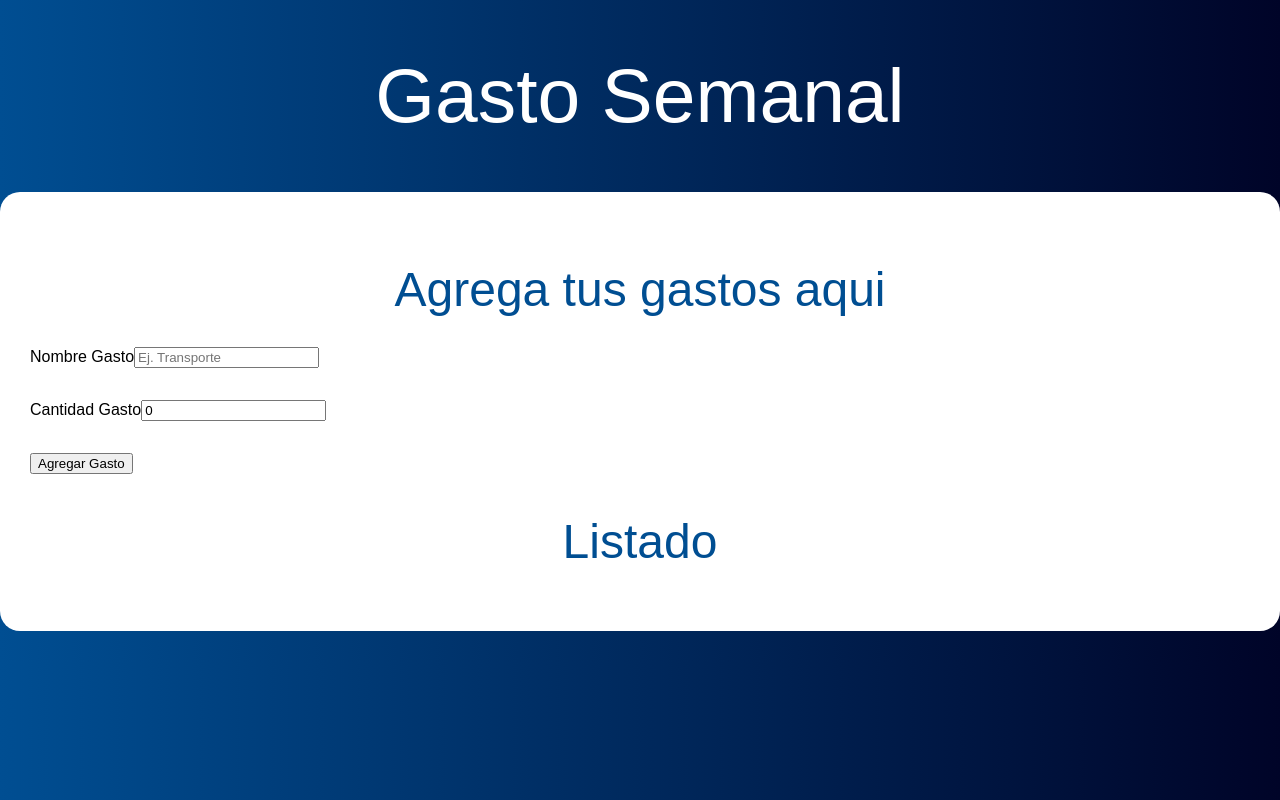
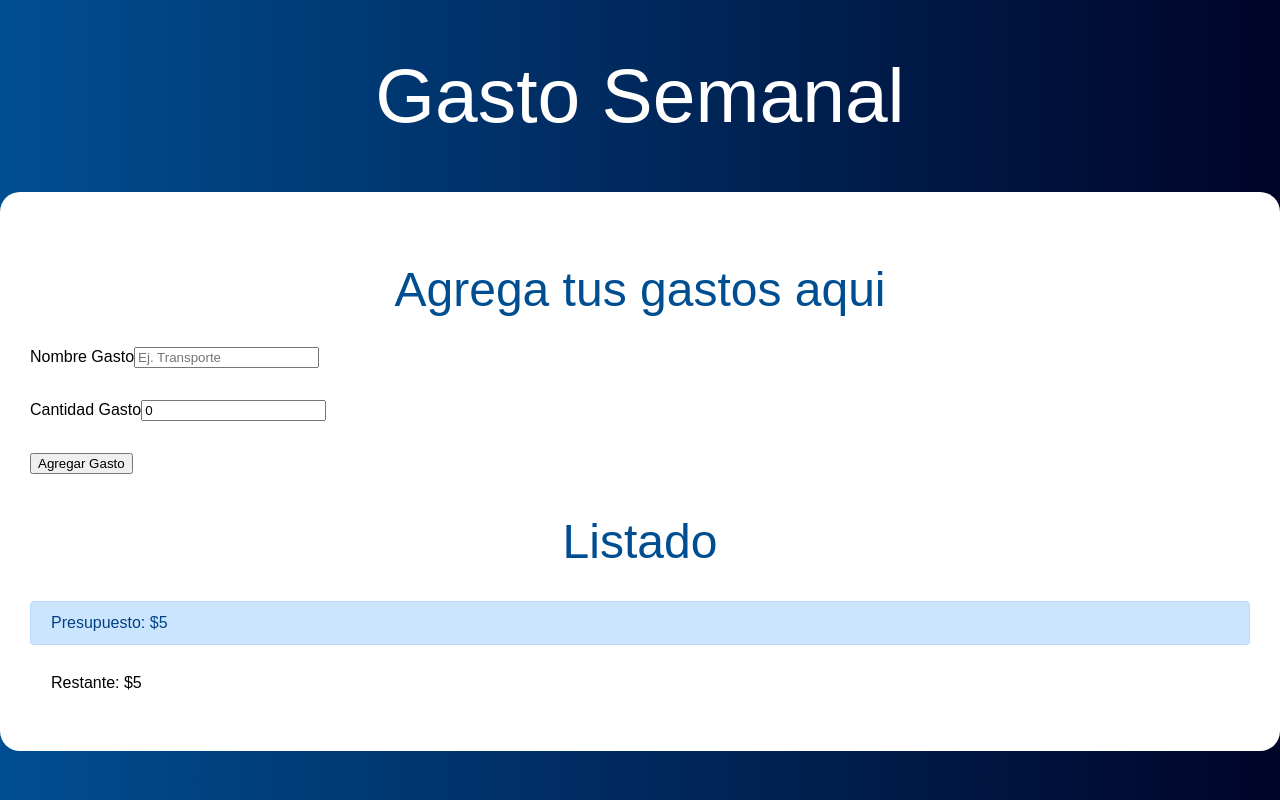
Before and after one commit to AlexanderAyra/App-Presupuesto-conReact, a React (Create React App) app: page / in a window 1280 px wide. Both pictures are taken after typing "5" into the empty fields and a click on the input "Definir Presupuesto". Built offline with nearby package versions, Linux system fonts and the light colour scheme; the HTML template or start-up script is replaced by a standard one.

Commit message:
Creando el Componente que mostrara el Presupuesto y Restante

```diff
--- a/src/App.js
+++ b/src/App.js
@@ -2,6 +2,7 @@
 import Pregunta from './components/Pregunta'
 import Formulario from './components/Formulario'
 import Listado from './components/Listado'
+import ControlPresupuesto from './components/ControlPresupuesto'
 
 function App() {
 	const [presupuesto, setPresupuesto] = useState(0)
@@ -32,6 +33,10 @@
 							</div>
 							<div className='one-half column'>
 								<Listado gastos={gastos} />
+								<ControlPresupuesto
+									presupuesto={presupuesto}
+									restante={restante}
+								/>
 							</div>
 						</div>
 					)}
--- /dev/null
+++ b/src/components/ControlPresupuesto.jsx
@@ -0,0 +1,12 @@
+import React from 'react'
+
+const ControlPresupuesto = ({ presupuesto, restante }) => {
+	return (
+		<div>
+			<div className='alert alert-primary'>Presupuesto: ${presupuesto}</div>
+			<div className='alert'>Restante: ${restante}</div>
+		</div>
+	)
+}
+
+export default ControlPresupuesto
```
